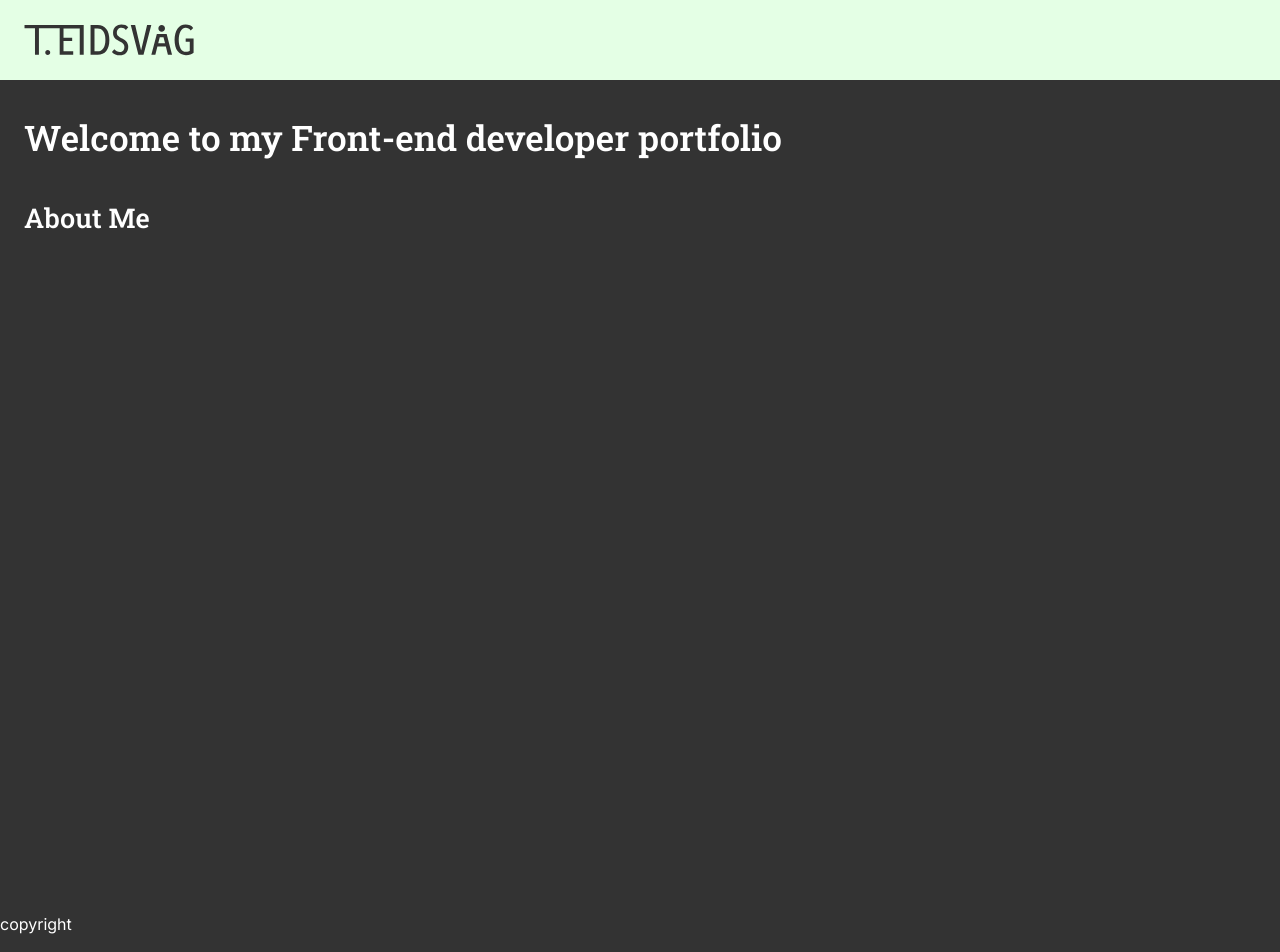
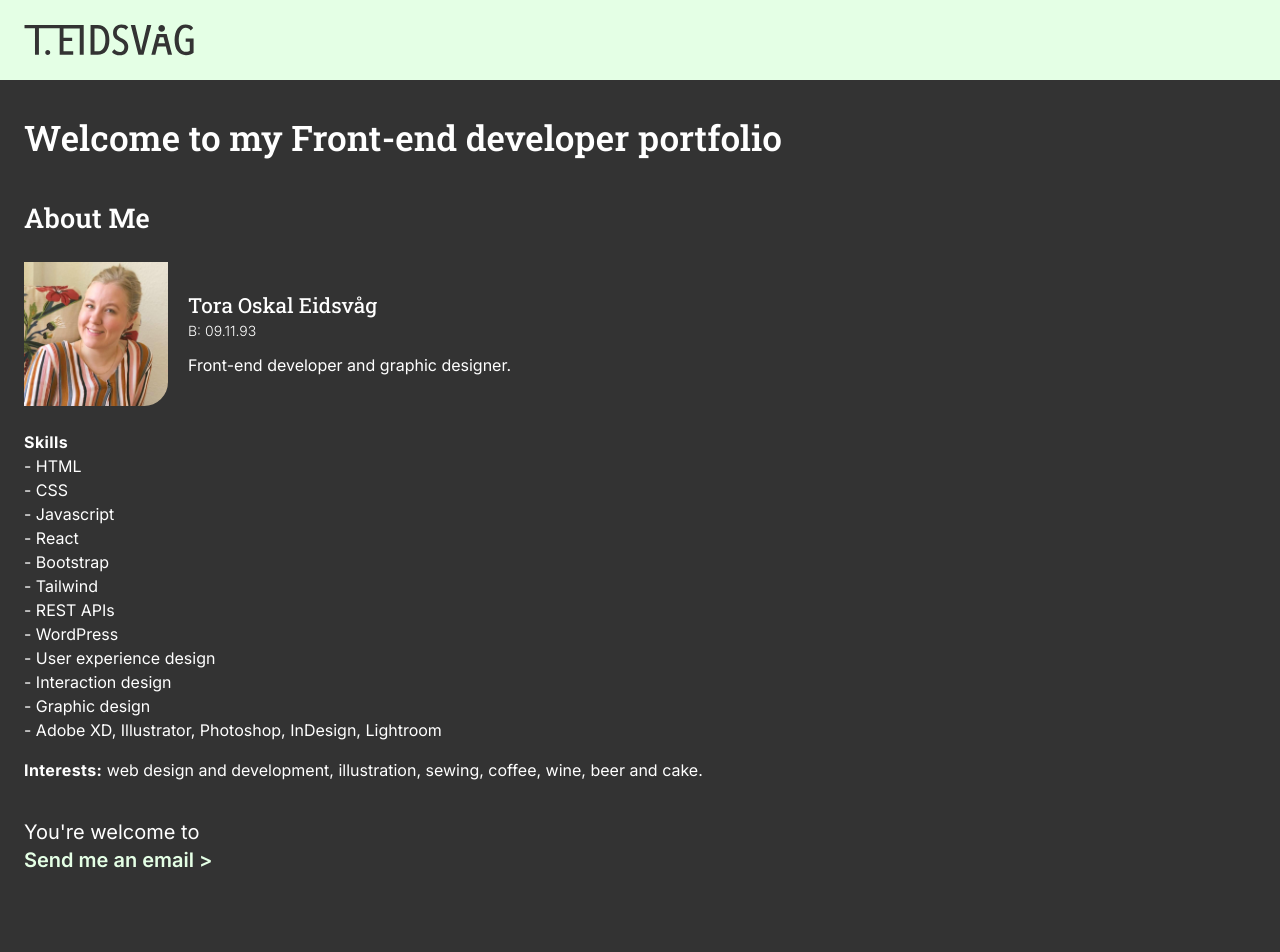
Before and after one commit to toratapp/teidsvag-portfolio, a React (Vite) app: page /#/ in a window 1280 px wide. Shown: the top 952 px of the page. Built offline with nearby package versions, Linux system fonts and the light colour scheme.

Commit message:
Adds more content to main section and adjusts footer slightly

```diff
--- a/src/App.css
+++ b/src/App.css
@@ -12,14 +12,29 @@ body {
 h1, h2, h3 {
   font-family: "Roboto Slab", Georgia, serif;
   font-optical-sizing: auto;
-  font-weight: 550 !important;
   font-style: normal;
 }
 
 h1 {
   font-size: 2.2rem !important;
+  font-weight: 550 !important;
 }
 
 h2 {
   font-size: 1.7rem !important;
+  font-weight: 550 !important;
 }
+
+h3 {
+  font-size: 1.3rem !important;
+  font-weight: 450 !important;
+}
+
+.inter-text-link {
+  font-family: "Inter", Helvetica, Arial, sans-serif;
+  font-optical-sizing: auto;
+  font-weight: 600;
+  font-style: normal;
+  font-variation-settings:
+    "slnt" -10;
+}
--- a/src/components/common/layout/Footer/index.jsx
+++ b/src/components/common/layout/Footer/index.jsx
@@ -1,6 +1,6 @@
 function Footer() {
   return (
-    <p>copyright</p>
+    <footer className="mt-16 font-light text-sm text-center">Copyright &copy; 2024 Tora Oskal Eidsvåg</footer>
    );
 }
 
--- a/src/components/homePageContent/AboutMe.jsx
+++ b/src/components/homePageContent/AboutMe.jsx
@@ -1,10 +1,15 @@
+import ContactEmailLinkedIn from "./ContactEmailLinkedIn";
+import SkillsAndInterests from "./SkillsAndInterests";
+import ToraImageAndText from "./ToraImageAndText";
+
+
 function AboutMe() {
   return (
-    <section className="about-me-section ml-6">
+    <section className="about-me-section ml-6 mr-6">
       <h2 className="mt-8">About Me</h2>
-      <div className="about-me__image-and-text">
-
-      </div>
+      <ToraImageAndText />
+      <SkillsAndInterests />
+      <ContactEmailLinkedIn />
     </section>
    );
 }
--- /dev/null
+++ b/src/components/homePageContent/ContactEmailLinkedIn.jsx
@@ -0,0 +1,10 @@
+function ContactEmailLinkedIn() {
+  return (
+    <div className="mt-9">
+      <p className="text-xl">You&apos;re welcome to</p>
+      <a href="mailto:tora@teidsvag.com" className="text-xl block inter-text-link text-primary">Send me an email &gt;</a>
+    </div>
+   );
+}
+
+export default ContactEmailLinkedIn;
--- /dev/null
+++ b/src/components/homePageContent/SkillsAndInterests.jsx
@@ -0,0 +1,24 @@
+function SkillsAndInterests() {
+  return (
+    <div className="mt-6">
+        <p className="font-bold tracking-wide">Skills</p>
+        <p>- HTML</p>
+        <p>- CSS</p>
+        <p>- Javascript</p>
+        <p>- React</p>
+        <p>- Bootstrap</p>
+        <p>- Tailwind</p>
+        <p>- REST APIs</p>
+        <p>- WordPress</p>
+        <p>- User experience design</p>
+        <p>- Interaction design</p>
+        <p>- Graphic design</p>
+        <p>- Adobe XD, Illustrator, Photoshop, InDesign, Lightroom</p>
+        <p className="mt-4">
+          <span className="font-bold tracking-wide">Interests:</span> web design and development, illustration, sewing, coffee, wine, beer and cake.
+        </p>
+      </div>
+   );
+}
+
+export default SkillsAndInterests;
--- /dev/null
+++ b/src/components/homePageContent/ToraImageAndText.jsx
@@ -0,0 +1,18 @@
+import tora from "../../assets/tora.jpg";
+
+function ToraImageAndText() {
+  return (
+    <div className="mt-6 flex flex-row gap-5 items-center">
+    <figure className="max-w-36 flex-1">
+      <img src={tora} className="rounded-br-3xl" alt="Tora headshot" />
+    </figure>
+    <div className="flex-1">
+      <h3>Tora Oskal Eidsvåg</h3>
+      <p className="font-light text-sm">B: 09.11.93</p>
+      <p className="mt-3">Front-end developer and graphic designer.</p>
+    </div>
+  </div>
+   );
+}
+
+export default ToraImageAndText;
```
